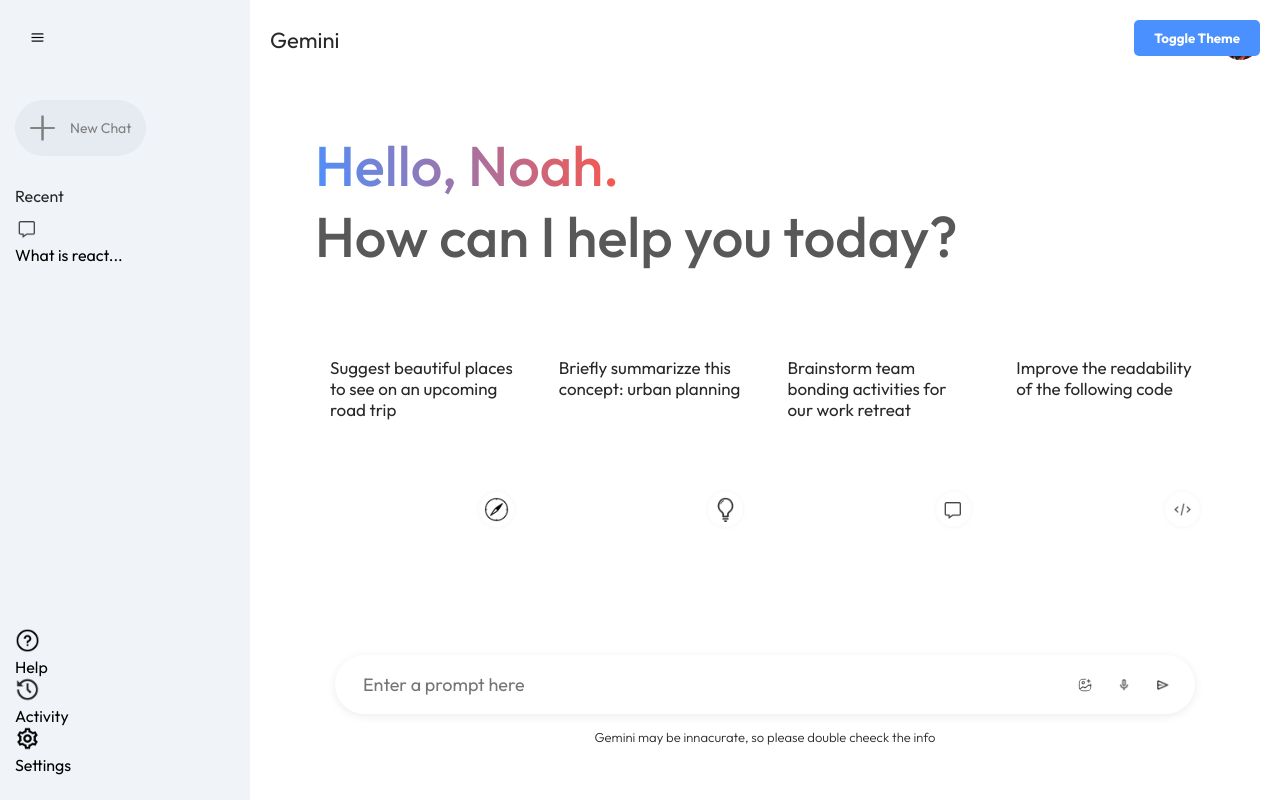
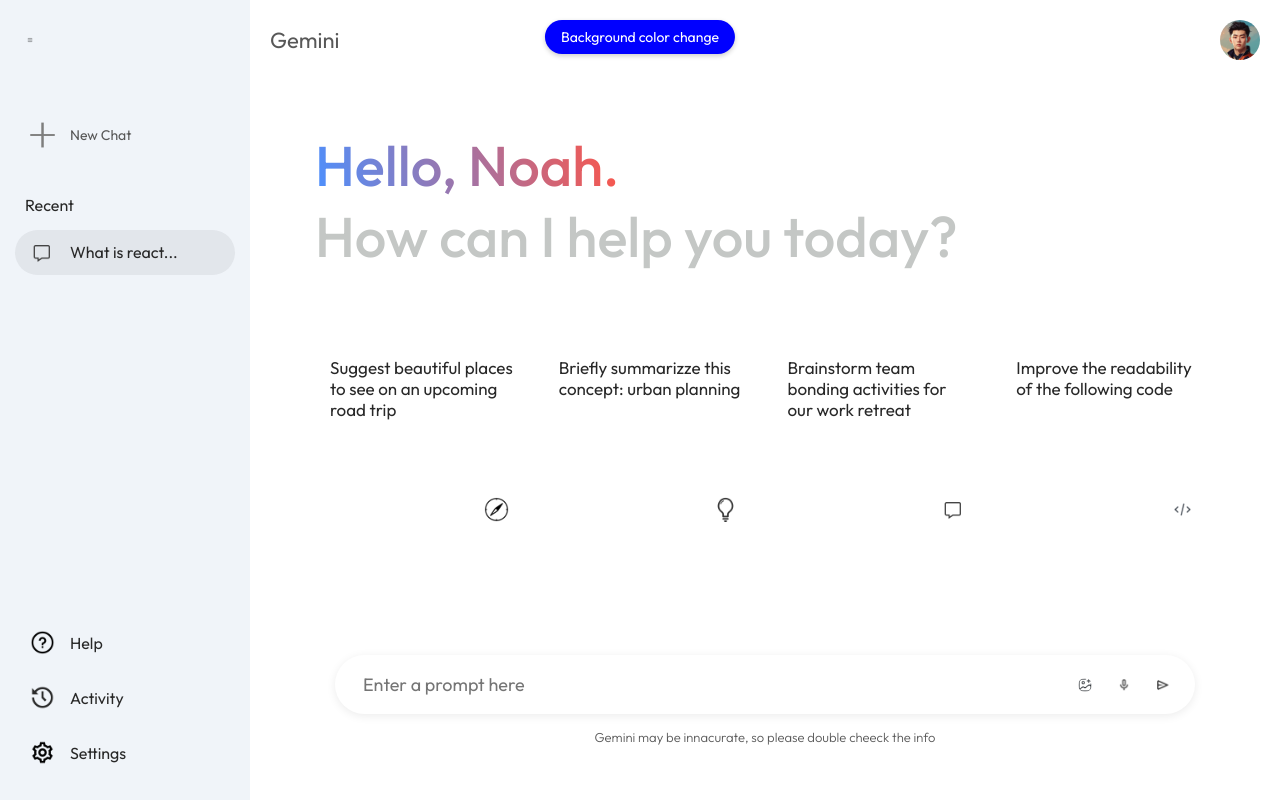
Before and after one commit to NoahMenezes/gemini-clone, a React (Vite) app: page / in a window 1280 px wide. Both pictures are taken after a click on the picture 37 px from the left and 37 px from the top of the page. Built offline with nearby package versions, Linux system fonts and the light colour scheme; a web font is replaced by a local one.

Commit message:
fixed the entire css

```diff
--- a/src/App.css
+++ b/src/App.css
@@ -17,17 +17,26 @@
   background-color: #e2e2e2; /* Example background */
   box-shadow: -2px 0 5px rgba(0,0,0,0.1); /* Optional: add a shadow */
 }
-/* Styles for the new theme toggle button */
+/* A wrapper to help position the button */
+.app-wrapper {
+  position: relative; /* This is the key fix for centering */
+  display: flex;
+  width: 100%;
+}
+
+/* Styles for the theme toggle button */
 .theme-toggle-button {
   position: absolute;
   top: 20px;
-  /* New styles for centering */
+
+  /* --- UPDATE THESE LINES --- */
   left: 50%;
   transform: translateX(-50%);
+  /* --- END OF UPDATE --- */
 
-  z-index: 1000; /* Ensure it stays on top of other content */
+  z-index: 1000;
   padding: 8px 16px;
-  background-color: #6a6a6a;
+  background-color: blue;
   color: white;
   border: none;
   border-radius: 20px;
--- a/src/App.jsx
+++ b/src/App.jsx
@@ -15,28 +15,21 @@
   }, [darkMode]);
 
   return (
-    <>
+    // The .app-wrapper is necessary for positioning the button
+    <div className="app-wrapper">
+      {/* The inline style has been removed.
+        The className now correctly applies the centering styles from App.css.
+      */}
       <button
         onClick={() => setDarkMode(prev => !prev)}
-        style={{
-          position: 'absolute',
-          top: '20px',
-          right: '20px',
-          padding: '10px 20px',
-          zIndex: 1000,
-          border: 'none',
-          borderRadius: '5px',
-          cursor: 'pointer',
-          backgroundColor: '#4b90ff',
-          color: '#fff',
-          fontWeight: 'bold'
-        }}
+        className="theme-toggle-button"
       >
-        Toggle Theme
+        Background color change
       </button>
+
       <Sidebar />
       <Main />
-    </>
+    </div>
   );
 }
 
--- a/src/components/Main/Main.css
+++ b/src/components/Main/Main.css
@@ -11,6 +11,7 @@
 
 
 /* --- Animations --- */
+/* --- Animations (No Changes Needed) --- */
 @keyframes slideInFade {
     from {
         opacity: 0;
@@ -21,7 +22,6 @@
         transform: translateY(0);
     }
 }
-
 @keyframes pulse {
     0% { transform: scale(1); }
     50% { transform: scale(1.02); }
@@ -34,9 +34,8 @@
     min-height: 100vh;
     padding-bottom: 15vh;
     position: relative;
-    background-color: var(--bg-color); /* ✅ Add this line */
+    background-color: var(--bg-color); /* Use global theme color */
 }
-
 
 .main .nav {
     display: flex;
@@ -44,7 +43,7 @@
     justify-content: space-between;
     font-size: 22px;
     padding: 20px;
-    color: var(--primary-text-color);
+    color: var(--text-secondary-color); /* Use global theme color */
 }
 
 .main .nav img {
@@ -63,8 +62,7 @@
     margin: 50px 0;
     font-size: 56px;
     font-weight: 500;
-    color: var(--secondary-text-color);
-    /* ✨ NEW: Add entry animation */
+    color: var(--text-greet-color); /* Use global theme color */
     animation: slideInFade 1s ease-out;
 }
 
@@ -72,7 +70,6 @@
     background: -webkit-linear-gradient(16deg, var(--gradient-start), var(--gradient-end));
     -webkit-background-clip: text;
     -webkit-text-fill-color: transparent;
-    /* ✨ NEW: Add subtle animation to the gradient text */
     animation: pulse 3s infinite ease-in-out;
 }
 
@@ -81,38 +78,35 @@
     display: grid;
     grid-template-columns: repeat(auto-fill, minmax(180px, 1fr));
     gap: 15px;
-    padding: 20px 0; /* Adjusted padding */
+    padding: 20px 0;
 }
 
 .main .card {
     height: 200px;
     padding: 15px;
-    background-color: var(--card-bg-color);
+    background-color: var(--card-bg-color); /* Use global theme color */
     border-radius: 10px;
     position: relative;
     cursor: pointer;
-    transition: transform var(--transition-speed) ease, box-shadow var(--transition-speed) ease, background-color var(--transition-speed) ease;
-    /* ✨ NEW: Staggered animation for cards */
+    transition: transform 0.3s ease, box-shadow 0.3s ease, background-color 0.3s ease;
     opacity: 0;
     animation: slideInFade 0.5s ease-out forwards;
 }
 
-/* Stagger the animation for each card */
+/* Stagger animation */
 .main .card:nth-child(1) { animation-delay: 0.2s; }
 .main .card:nth-child(2) { animation-delay: 0.3s; }
 .main .card:nth-child(3) { animation-delay: 0.4s; }
 .main .card:nth-child(4) { animation-delay: 0.5s; }
 
-
-/* --- Card Hover Effect --- */
 .main .card:hover {
-    background-color: var(--card-hover-bg-color);
-    transform: translateY(-8px); /* Lift the card up more */
-    box-shadow: 0 8px 25px rgba(0, 0, 0, 0.1);
+    background-color: var(--hover-bg-color); /* Use global theme color */
+    transform: translateY(-8px);
+    box-shadow: 0 8px 25px var(--shadow-color);
 }
 
 .main .card p {
-    color: var(--primary-text-color);
+    color: var(--text-primary-color); /* Use global theme color */
     font-size: 17px;
 }
 
@@ -120,17 +114,16 @@
     width: 35px;
     padding: 5px;
     position: absolute;
-    background-color: white;
+    background-color: var(--bg-color); /* Use global theme color */
     border-radius: 50%;
     bottom: 15px;
     right: 15px;
-    box-shadow: 0 0 5px rgba(0,0,0,0.05);
 }
 
 /* --- Bottom Search Area --- */
 .main-bottom {
     position: absolute;
-    bottom: 5vh; /* Adjusted for better spacing */
+    bottom: 5vh;
     left: 50%;
     transform: translateX(-50%);
     width: 100%;
@@ -143,16 +136,15 @@
     align-items: center;
     justify-content: space-between;
     gap: 20px;
-    background-color: var(--card-bg-color);
+    background-color: var(--card-bg-color); /* Use global theme color */
     padding: 10px 20px;
     border-radius: 50px;
-    box-shadow: 0 2px 10px rgba(0,0,0,0.08); /* ✨ NEW: Add shadow for depth */
-    transition: box-shadow var(--transition-speed) ease;
+    box-shadow: 0 2px 10px var(--shadow-color);
+    transition: box-shadow 0.3s ease;
 }
 
-/* ✨ NEW: Highlight search box when user is typing */
 .search-box:focus-within {
-    box-shadow: 0 4px 15px rgba(0,0,0,0.12);
+    box-shadow: 0 4px 15px var(--shadow-color);
 }
 
 .search-box input {
@@ -162,6 +154,7 @@
     outline: none;
     padding: 8px;
     font-size: 18px;
+    color: var(--text-primary-color); /* Use global theme color */
 }
 
 .search-box div {
@@ -175,21 +168,19 @@
     cursor: pointer;
     border-radius: 50%;
     padding: 5px;
-    transition: background-color var(--transition-speed) ease;
+    transition: background-color 0.3s ease;
 }
 
-/* ✨ NEW: Hover effect for search icons */
 .search-box img:hover {
-    background-color: #dcdfe2;
+    background-color: var(--hover-bg-color); /* Use global theme color */
 }
-
 
 .main .bottom-info {
     font-size: 13px;
     margin: 15px auto;
     text-align: center;
     font-weight: 300;
-    color: var(--primary-text-color);
+    color: var(--text-secondary-color); /* Use global theme color */
 }
 
 /* --- Responsive Design --- */
--- a/src/components/Sidebar/Sidebar.css
+++ b/src/components/Sidebar/Sidebar.css
@@ -9,89 +9,109 @@
 }
 
 /* --- Main Sidebar Container --- */
+/* --- Main Sidebar Container --- */
 .sidebar {
     min-height: 100vh;
-    width: 250px; /* Set an explicit width for expansion */
+    width: 250px;
     display: inline-flex;
     flex-direction: column;
-    justify-content: space-between;
-    background-color: var(--sidebar-bg);
+    justify-content: space-between; /* Pushes bottom items down */
+    background-color: var(--sidebar-bg-color);
     padding: 25px 15px;
-    box-shadow: 2px 0 5px rgba(0, 0, 0, 0.05);
-    /* Transition the width for a smooth collapse/expand animation */
-    transition: width var(--transition-speed) ease;
+    transition: width 0.3s ease;
 }
 
 /* --- Collapsed State --- */
 .sidebar.collapsed {
-    width: 80px; /* Width when collapsed */
+    width: 80px;
+}
+
+/* --- Sections --- */
+.sidebar .top, .sidebar .bottom {
+    display: flex;
+    flex-direction: column;
 }
 
 /* --- General Image Styles --- */
 .sidebar img {
-    width: 25px; /* Slightly larger for better visibility */
+    width: 25px; /* Default size for icons */
 }
 
-/* --- Interactive Items & Hover Effects --- */
-.sidebar .menu, .sidebar .new-chat, .sidebar .sidebar-item {
+
+/* ################################### */
+/* ##########  THE FIX  ########## */
+/* ################################### */
+
+/* --- UPDATED Menu Icon --- */
+.sidebar .menu {
+    width: 30px; /* Specific width for the menu icon */
+    padding: 12px; /* Creates a larger clickable area */
+    margin-bottom: 50px;
+    border-radius: 50%;
     cursor: pointer;
-    transition: background-color var(--transition-speed) ease;
+    transition: background-color 0.2s ease;
 }
 
-.sidebar .menu {
-    display: block;
-    margin-left: 10px;
-    padding: 5px;
-    border-radius: 50%;
-}
-
-.sidebar .menu:hover, .sidebar .new-chat:hover, .sidebar .sidebar-item:hover {
-    background-color: var(--sidebar-item-hover-bg);
-}
 
 /* --- New Chat Button --- */
 .sidebar .new-chat {
-    margin-top: 50px;
     display: inline-flex;
     align-items: center;
     gap: 15px;
-    padding: 10px 15px;
-    background-color: var(--new-chat-button-bg);
+    padding: 12px 15px;
+    background-color: var(--card-bg-color);
     border-radius: 50px;
     font-size: 14px;
-    color: var(--text-color-secondary);
+    color: var(--text-secondary-color);
+    cursor: pointer;
+    transition: background-color 0.2s ease;
 }
 
 /* --- Recent Section --- */
 .sidebar .recent {
-    flex: 1; /* Allows this section to grow and push the bottom section down */
-    display: flex;
-    flex-direction: column;
+    flex: 1; /* Allows this section to grow */
     margin-top: 30px;
 }
 
 .sidebar .recent-title {
-    margin-bottom: 10px;
-    color: var(--text-color-primary);
+    color: var(--text-primary-color);
+    margin-bottom: 15px;
+    padding-left: 10px;
 }
 
-/* --- Shared styles for Recent and Bottom items --- */
+/* --- Shared styles for all sidebar items --- */
 .sidebar .sidebar-item {
     display: flex;
     align-items: center;
     gap: 15px;
     padding: 10px 15px;
     border-radius: 50px;
-    color: var(--text-color-primary);
-    margin-bottom: 10px;
+    color: var(--text-primary-color);
+    margin-top: 10px;
+    cursor: pointer;
+    transition: background-color 0.2s ease;
 }
 
-/* --- Fade-in animation (remains the same) --- */
-.sidebar .recent, .sidebar .sidebar-item p {
-    animation: fadeIn 1.5s;
+/* --- Hover & Active States --- */
+.sidebar .menu:hover, .sidebar .new-chat:hover, .sidebar .sidebar-item:hover {
+    background-color: var(--hover-bg-color);
 }
 
-@keyframes fadeIn {
-    from { opacity: 0; }
-    to { opacity: 1; }
+.sidebar .sidebar-item.active {
+    background-color: var(--hover-bg-color);
 }
+
+/* --- Text Animation Styles --- */
+.sidebar p {
+    white-space: nowrap;
+    opacity: 1;
+    transition: opacity 0.3s ease;
+}
+
+.sidebar.collapsed .recent-title,
+.sidebar.collapsed .sidebar-item p,
+.sidebar.collapsed .new-chat p {
+    opacity: 0;
+    width: 0; /* Hide text when collapsed */
+    overflow: hidden;
+}
--- a/src/components/Sidebar/Sidebar.jsx
+++ b/src/components/Sidebar/Sidebar.jsx
@@ -2,14 +2,14 @@
 import './Sidebar.css';
 import { assets } from '../../gemini-clone-assets/assets/assets';
 
+
+
 const Sidebar = () => {
-    // 1. State to track if the sidebar is extended
     const [extended, setExtended] = useState(false);
 
     return (
-        <div className='sidebar'>
+        <div className={extended ? 'sidebar' : 'sidebar collapsed'}>
             <div className="top">
-                {/* 2. Click this image to toggle the 'extended' state */}
                 <img
                     onClick={() => setExtended(prev => !prev)}
                     className='menu'
@@ -18,32 +18,30 @@
                 />
                 <div className='new-chat'>
                     <img src={assets.plus_icon} alt="New Chat Icon" />
-                    {/* 3. This text only shows if 'extended' is true */}
-                    {extended ? <p>New Chat</p> : null}
+                    <p>New Chat</p>
                 </div>
 
-                {extended ? (
-                    <div className="recent">
-                        <p className="recent-title">Recent</p>
-                        <div className="recent-entry">
-                            <img src={assets.message_icon} alt="Message Icon" />
-                            <p>What is react...</p>
-                        </div>
+                <div className="recent">
+                    <p className="recent-title">Recent</p>
+                    {/* For demonstration, an active class is added to the first item */}
+                    <div className="sidebar-item active">
+                        <img src={assets.message_icon} alt="Message Icon" />
+                        <p>What is react...</p>
                     </div>
-                ) : null}
+                </div>
             </div>
             <div className="bottom">
-                <div className="bottom-item recent-entry">
+                <div className="sidebar-item">
                     <img src={assets.question_icon} alt="Help Icon" />
-                    {extended ? <p>Help</p> : null}
+                    <p>Help</p>
                 </div>
-                <div className="bottom-item recent-entry">
+                <div className="sidebar-item">
                     <img src={assets.history_icon} alt="History Icon" />
-                    {extended ? <p>Activity</p> : null}
+                    <p>Activity</p>
                 </div>
-                <div className="bottom-item recent-entry">
+                <div className="sidebar-item">
                     <img src={assets.setting_icon} alt="Settings Icon" />
-                    {extended ? <p>Settings</p> : null}
+                    <p>Settings</p>
                 </div>
             </div>
         </div>
```
Lines whose indentation alone changed are shown as unchanged.
